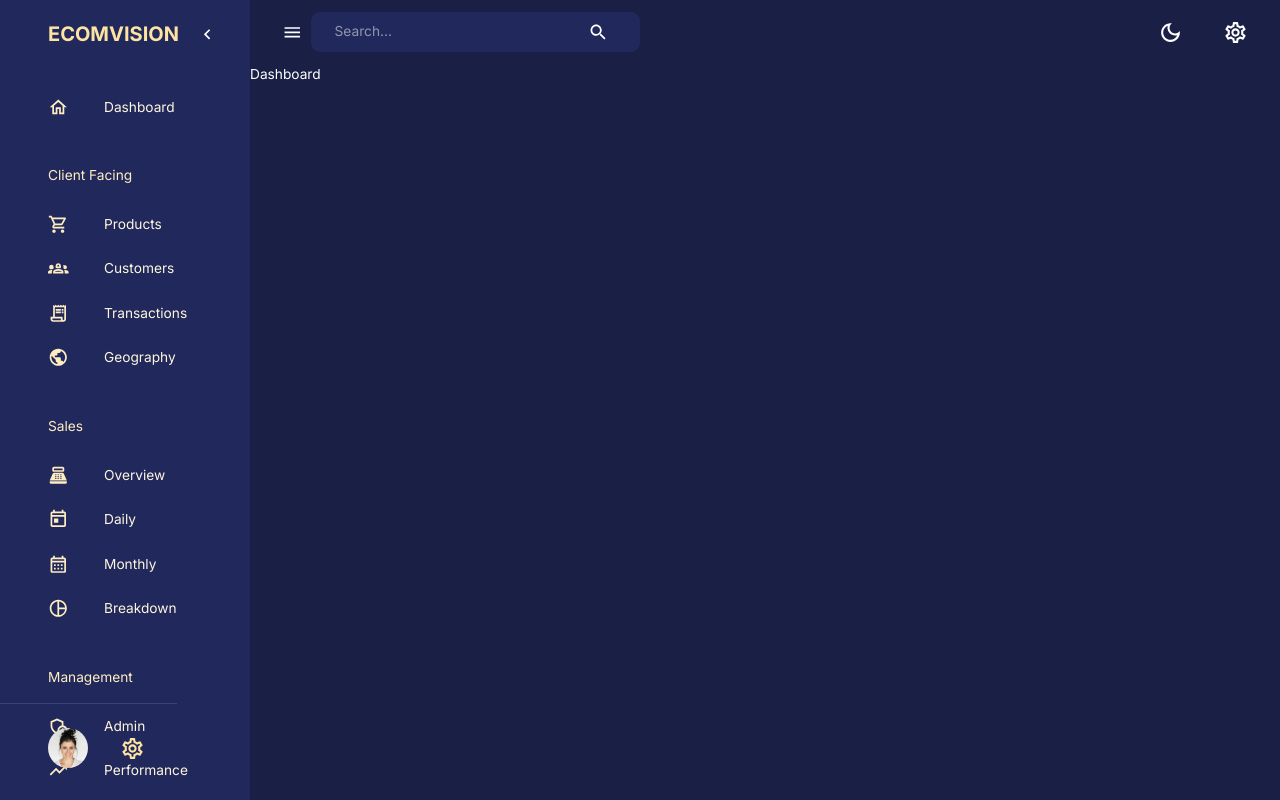
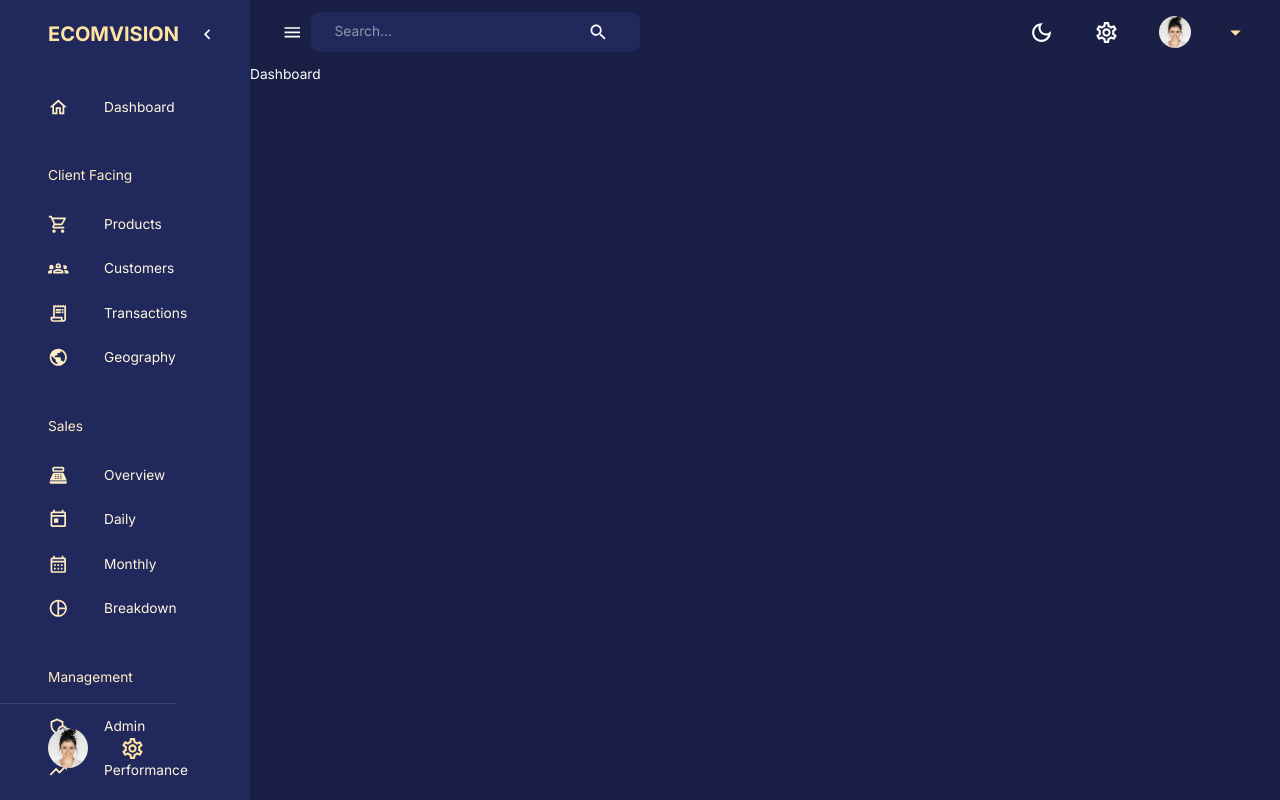
Before and after one commit to Andreeevna/Admin-Dashboard-React, a React (Vite) app in the folder frontend/: page /dashboard in a window 1280 px wide. Built offline with nearby package versions, Linux system fonts and the light colour scheme; no server answers.

Commit message:
added in Navbar profile

```diff
--- a/frontend/src/components/Navbar/index.jsx
+++ b/frontend/src/components/Navbar/index.jsx
@@ -1,18 +1,40 @@
 import {
+	ArrowDropDownOutlined,
 	DarkModeOutlined,
 	LightModeOutlined,
 	Search,
 	SettingsOutlined,
 } from '@mui/icons-material'
 import MenuIcon from '@mui/icons-material/Menu'
-import { AppBar, IconButton, InputBase, Toolbar, useTheme } from '@mui/material'
+import {
+	AppBar,
+	Box,
+	Button,
+	IconButton,
+	InputBase,
+	Toolbar,
+	Typography,
+	useTheme,
+} from '@mui/material'
+import { useState } from 'react'
 import { useDispatch } from 'react-redux'
 import { setMode } from '../../state/index.js'
 import FlexBetween from '../FlexBetween.jsx'
 
-const Navbar = ({ isSidebarOpen, setIsSidebarOpen }) => {
+import profileImage from './../../assets/profile.png'
+
+const Navbar = ({ user, isSidebarOpen, setIsSidebarOpen }) => {
 	const dispatch = useDispatch()
 	const theme = useTheme()
+
+	const [anchorEl, setAnchorEl] = useState(null)
+	const isOpen = Boolean(anchorEl)
+
+	const handleClick = event => {
+		setAnchorEl(event.currentTarget)
+	}
+
+	const handleClose = () => setAnchorEl(null)
 	return (
 		<AppBar
 			sx={{
@@ -67,6 +89,46 @@
 							}}
 						/>
 					</IconButton>
+					<FlexBetween>
+						<Button
+							onClick={handleClick}
+							sx={{
+								display: 'flex',
+								justifyContent: 'space-between',
+								alignItems: 'center',
+								textTransform: 'none',
+								gap: '1rem',
+							}}
+						>
+							<Box
+								component='img'
+								alt='profile'
+								src={profileImage}
+								height='32px'
+								width='32px'
+								borderRadius='50%'
+								sx={{ objectFit: 'cover' }}
+							/>
+							<Box textAlign='left'>
+								<Typography
+									fontWeight='bold'
+									fontSize='0.85rem'
+									sx={{ color: theme.palette.secondary[100] }}
+								>
+									{user.name}
+								</Typography>
+								<Typography
+									fontSize='0.75rem'
+									sx={{ color: theme.palette.secondary[200] }}
+								>
+									{user.occupation}
+								</Typography>
+							</Box>
+							<ArrowDropDownOutlined
+								sx={{ color: theme.palette.secondary[300], fontSize: '25px' }}
+							/>
+						</Button>
+					</FlexBetween>
 				</FlexBetween>
 			</Toolbar>
 		</AppBar>
--- a/frontend/src/scenes/layout/index.jsx
+++ b/frontend/src/scenes/layout/index.jsx
@@ -14,7 +14,6 @@
 	const userId = useSelector(state => state.global.userId)
 
 	const { data } = useGetUserQuery(userId)
-	console.log(data)
 
 	return (
 		<Box display={isNoMobile ? 'flex' : 'block'} width='100%' height='100%'>
```
